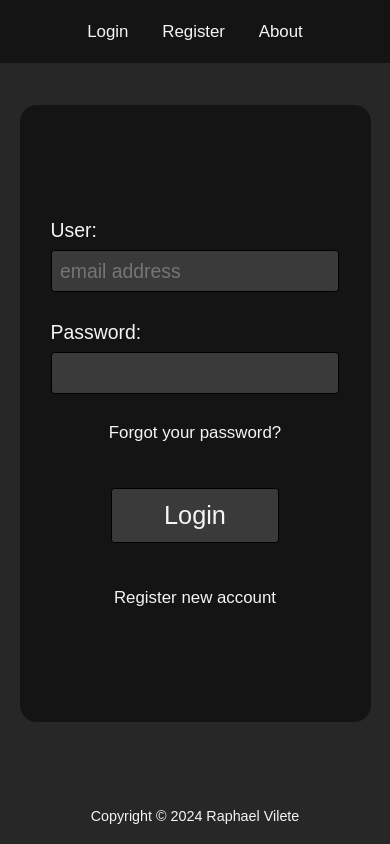
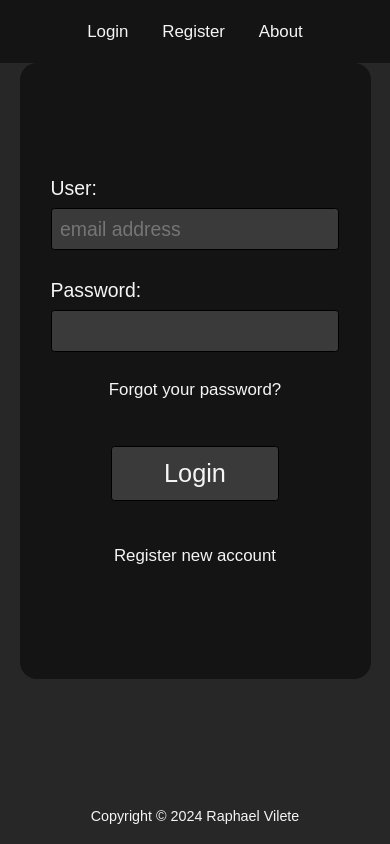
Before and after one commit to raphss/Login-Model, a website built with webpack: page dist/index.html in a window 390 px wide. Built offline with Linux system fonts and the light colour scheme.

Commit message:
version 1.2

```diff
--- a/src/style.css
+++ b/src/style.css
@@ -168,7 +168,7 @@ p {
 
 @media only screen and (max-width: 480px) {
     .divContent {
-        margin: 5vh 5vw 5vh 5vw;
+        margin: 0vh 5vw 5vh 5vw;
         padding: 9vh 0vh;
         max-height: 55vh;
     }
```
Also changed, not shown: dist/index.bundle.js.
